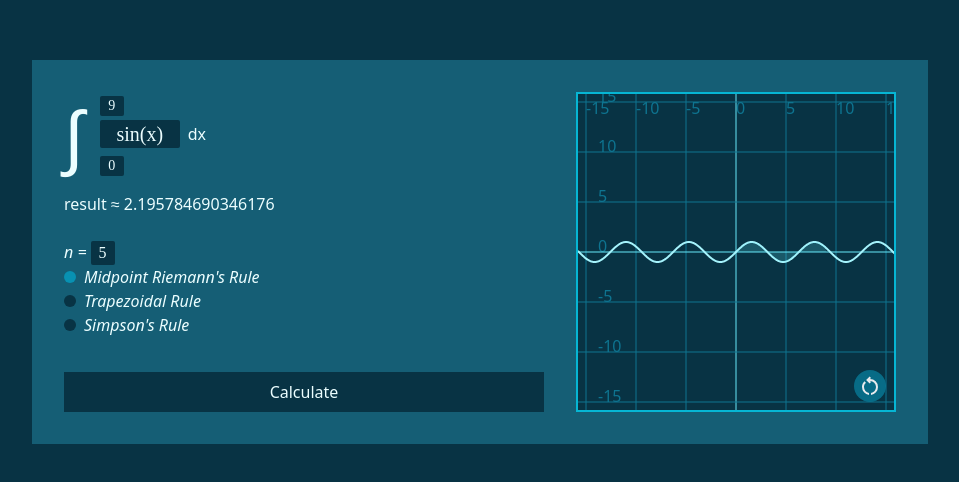
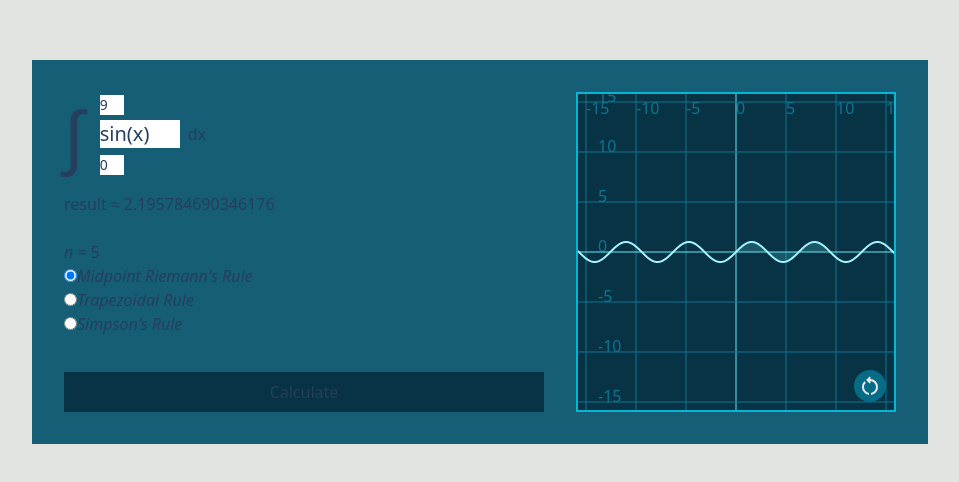
Before and after one commit to kolostring/integral-calculator, a React (Vite) app: page / in a window 1280 px wide. Shown: the part 148-630 px from the top of the page, without its empty margins (160-1119 px from the left). Built offline with nearby package versions, Linux system fonts and the light colour scheme.

Commit message:
feat: add and configure new theme colors

```diff
--- a/src/index.css
+++ b/src/index.css
@@ -1,8 +1,31 @@
+@import url("https://fonts.googleapis.com/css2?family=Inter:ital,opsz,wght@0,14..32,100..900;1,14..32,100..900&display=swap");
+
 @tailwind base;
 @tailwind components;
 @tailwind utilities;
 
 @layer base {
+  :root {
+    --text: 215 43% 26%;
+    --background: 120 4% 89%;
+    --secondary: 215 47% 72%;
+    --neutral: 204 26% 19%;
+    --primary: 16 38% 64%;
+  }
+
+  html.dark {
+    --text: 219 41% 92%;
+    --background: 120 4% 11%;
+    --secondary: 215 97% 72%;
+    --neutral: 0 0% 84%;
+    --primary: 23 44% 68%;
+  }
+
+  body {
+    background-color: hsl(var(--background));
+    color: hsl(var(--text));
+  }
+
   input[type="number"]::-webkit-outer-spin-button,
   input[type="number"]::-webkit-inner-spin-button,
   input[type="number"] {
@@ -10,21 +33,42 @@
     margin: 0;
     -moz-appearance: textfield !important;
   }
+
+  .content-grid {
+    --padding-inline: 1rem;
+    --content-max-width: 900px;
+    --breakout-max-width: 1200px;
+
+    --breakout-size: calc(
+      (var(--breakout-max-width) - var(--content-max-width)) / 2
+    );
+
+    display: grid;
+    grid-template-columns:
+      [full-width-start] minmax(var(--padding-inline), 1fr)
+      [breakout-start] minmax(0, var(--breakout-size))
+      [content-start] min(
+        100% - (var(--padding-inline) * 2),
+        var(--content-max-width)
+      )
+      [content-end]
+      minmax(0, var(--breakout-size)) [breakout-end]
+      minmax(var(--padding-inline), 1fr) [full-width-end];
   }
 
-body {
-  @apply bg-cyan-950 text-cyan-50;
+  .content-grid > :not(.breakout, .full-width),
+  .full-width > :not(.breakout, .full-width) {
+    grid-column: content;
   }
 
-input {
-  @apply focus:outline-none;
+  .content-grid > .breakout {
+    grid-column: breakout;
   }
 
-input[type="text"],
-input[type="number"] {
-  @apply min-w-[1.5rem] rounded-sm bg-cyan-950 px-2 text-center font-math transition-colors hover:text-cyan-900 focus:bg-cyan-300 focus:text-cyan-900 active:bg-cyan-400;
+  .content-grid > .full-width {
+    grid-column: full-width;
+
+    display: grid;
+    grid-template-columns: inherit;
   }
-
-input[type="radio"] {
-  @apply mr-2 h-3 w-3 appearance-none rounded-full bg-cyan-950 transition-colors checked:bg-cyan-600;
 }
--- a/tailwind.config.ts
+++ b/tailwind.config.ts
@@ -1,12 +1,22 @@
 /** @type {import('tailwindcss').Config} */
 export default {
   content: ["./index.html", "./src/**/*.{js,ts,jsx,tsx}"],
+  darkMode: "selector",
   theme: {
-    extend: {},
-    fontFamily: {
-      'math': 'Latin Modern'
-    }
+    extend: {
+      fontFamily: {
+        display: ["Inter", "system-ui"],
+        body: ["Inter", "system-ui"],
+      },
+      colors: {
+        text: "hsl(var(--text)/ <alpha-value>)",
+        background: "hsl(var(--background)/ <alpha-value>)",
+        primary: "hsl(var(--primary)/ <alpha-value>)",
+        neutral: "hsl(var(--neutral)/ <alpha-value>)",
+        secondary: "hsl(var(--secondary)/ <alpha-value>)",
+        accent: "hsl(var(--accent)/ <alpha-value>)",
+      },
+    },
   },
   plugins: [],
-
 };
```
Lines whose indentation alone changed are shown as unchanged.
